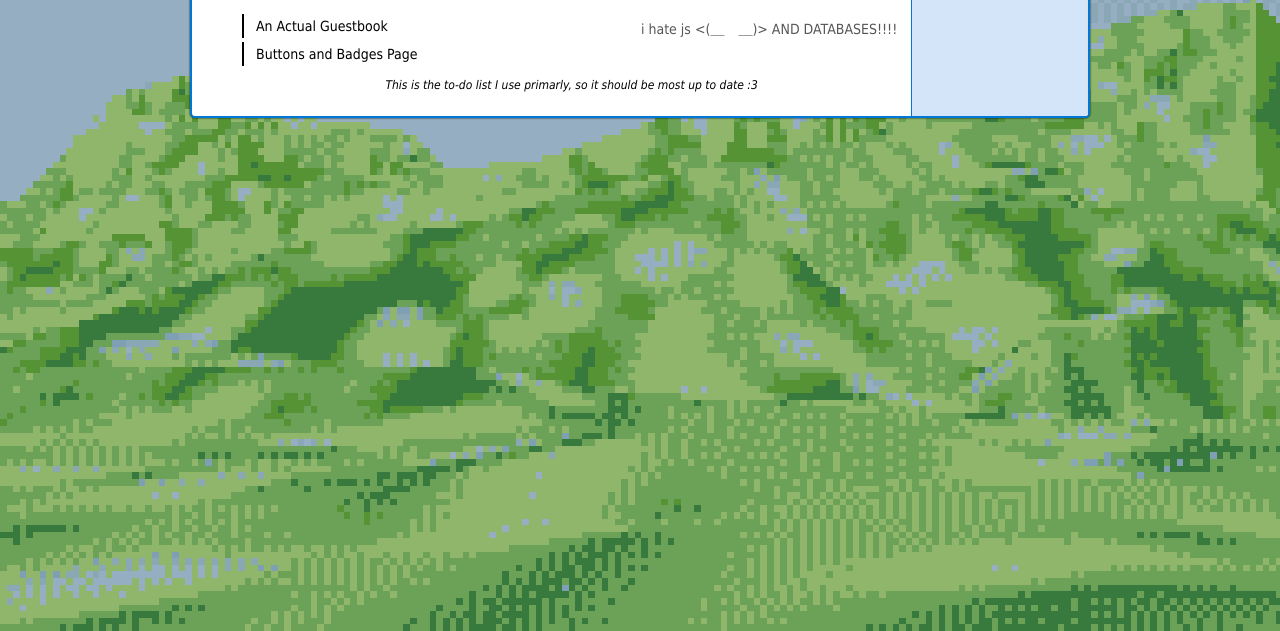
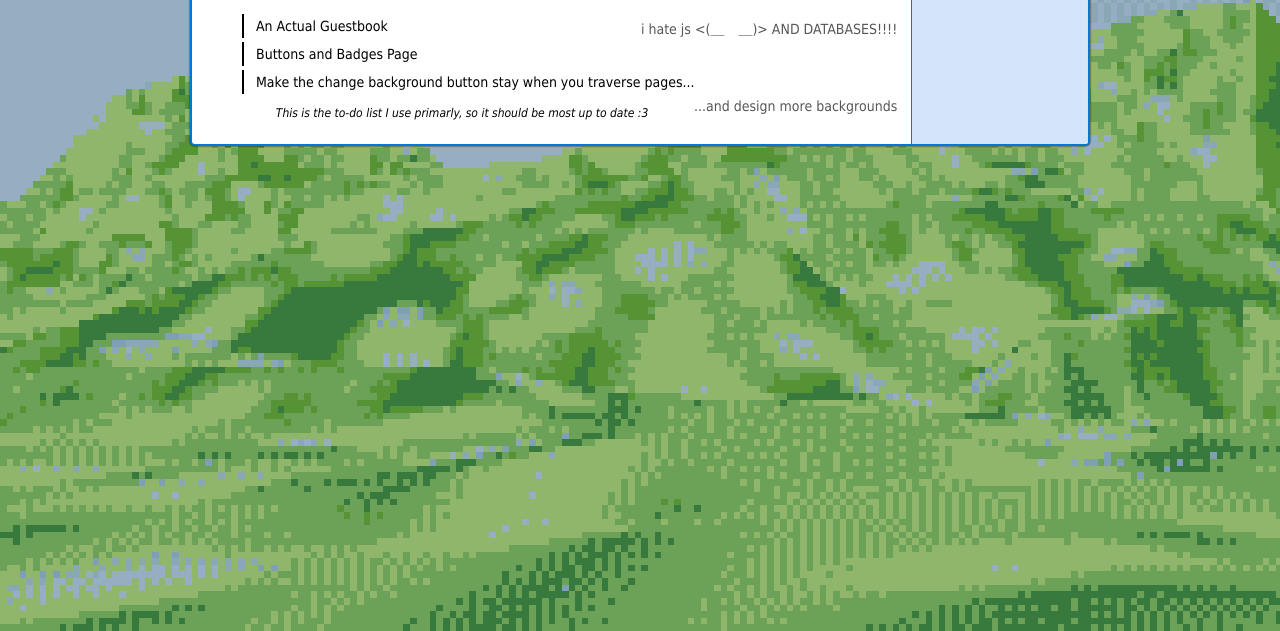
Before and after one commit to hawwwwwk/My-Website, a plain HTML site: page todo/index.html in a window 1280 px wide. Shown: the part 169-800 px from the top of the page. Drawn offline with Linux system fonts and the light colour scheme; files whose address does not match are found by name.

Commit message:
updated todo

```diff
--- a/todo/index.html
+++ b/todo/index.html
@@ -29,6 +29,10 @@
                             <span>Buttons and Badges Page</span>
                             <span class="music-list-span-right"></span>
                         </li>
+                        <li>
+                            <span>Make the change background button stay when you traverse pages... </span>
+                            <span class="music-list-span-right">...and design more backgrounds</span>
+                        </li>
                         <p class="blog-image-subtext">This is the to-do list I use primarly, so it should be most up to date :3</p>
                     </ul>
                 </div>
```
